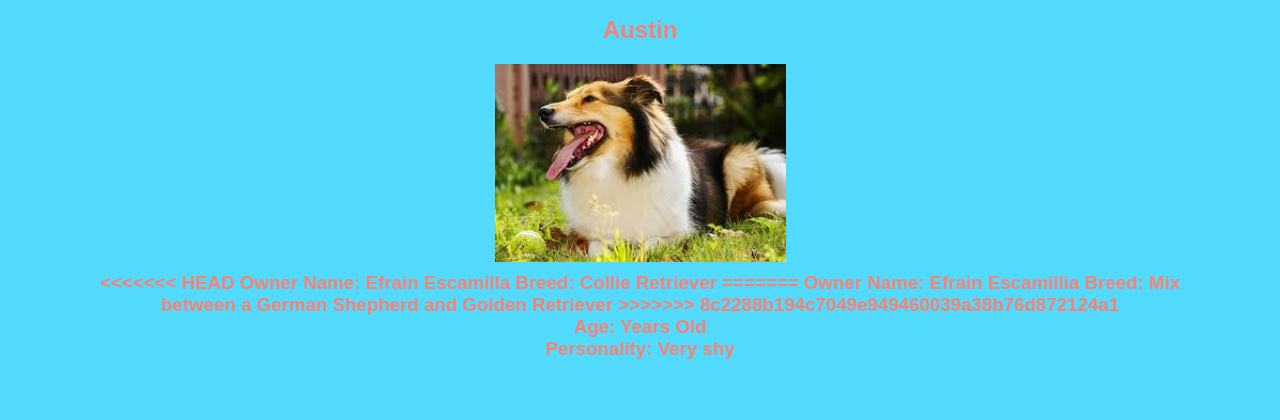
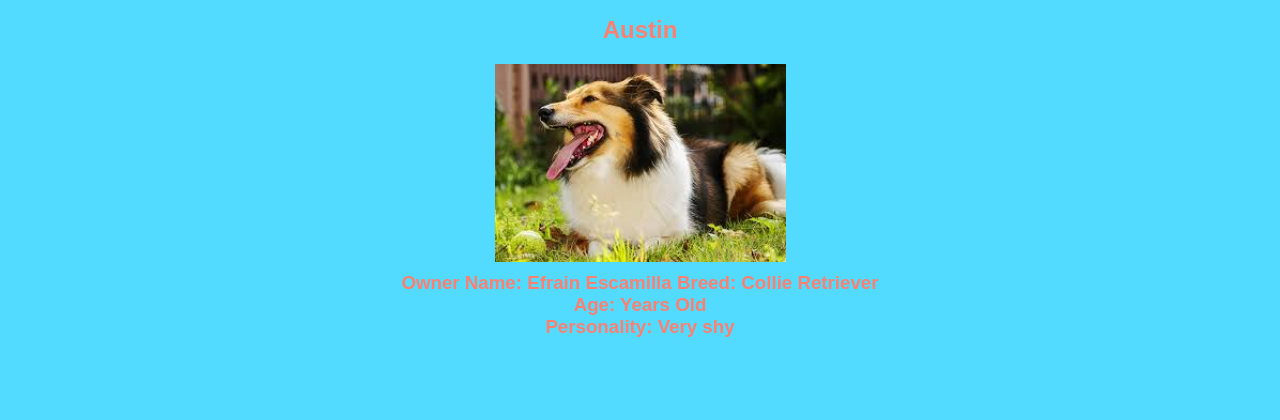
Before and after one commit to linamontes10-zz/sniff, a Python web app: template templates/newplaydate.html in a window 1280 px wide. Shown: the part 1823-2243 px from the top of the page. After the commit the page ends 2160 px from the top, so only its background shows below. Run offline with Jinja, Linux system fonts and the light colour scheme; the template is opened without the code that fills it, so the values that code supplies are empty.

Commit message:
fixes with merging

```diff
--- a/templates/homepage.html
+++ b/templates/homepage.html
@@ -62,10 +62,7 @@
 
 <!-- The dots/circles -->
 <div style="text-align:center">
-<<<<<<< HEAD
-=======
-  <p> Dog Slideshow Test!!! </p>
->>>>>>> 8f44e5d26e911780e9eeb057e2d3874c704d43d8
+
   <span class="dot" onclick="currentSlide(1)"></span>
   <span class="dot" onclick="currentSlide(2)"></span>
   <span class="dot" onclick="currentSlide(3)"></span>
--- a/templates/newplaydate.html
+++ b/templates/newplaydate.html
@@ -60,13 +60,8 @@
     <h2> Austin </h2>
     <img src="/static/images/collie.jpeg">
     <h3 class="doginfo">
-<<<<<<< HEAD
       Owner Name: Efrain Escamilla
       Breed: Collie Retriever
-=======
-      Owner Name: Efrain Escamillia
-      Breed: Mix between a German Shepherd and Golden Retriever
->>>>>>> 8c2288b194c7049e949460039a38b76d872124a1
       <br>
       Age:  Years Old
       <br>
```
